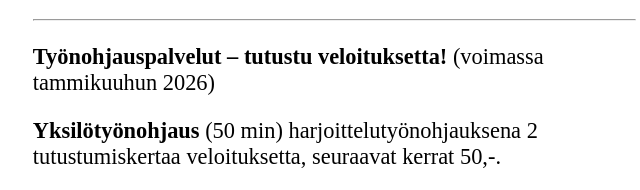
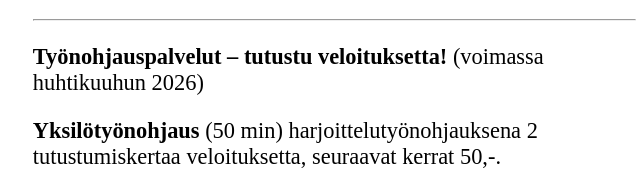
Before and after one commit to heidi-te/heidi-te.github.io, a plain HTML site: page index.html in a window 1280 px wide. Shown: the part 1556-1746 px from the top of the page, 148-788 px from the left. Drawn offline with Linux system fonts and the light colour scheme.

Commit message:
small change in the text

```diff
--- a/index.html
+++ b/index.html
@@ -56,7 +56,7 @@
 
           <hr>
 
-          <p><strong>Työnohjauspalvelut – tutustu veloituksetta!</strong> (voimassa tammikuuhun 2026)</p>
+          <p><strong>Työnohjauspalvelut – tutustu veloituksetta!</strong> (voimassa huhtikuuhun 2026)</p>
 
           <p><strong>Yksilötyönohjaus</strong> (50 min) harjoittelutyönohjauksena 2 tutustumiskertaa veloituksetta, seuraavat kerrat 50,-.</p>
 
```
